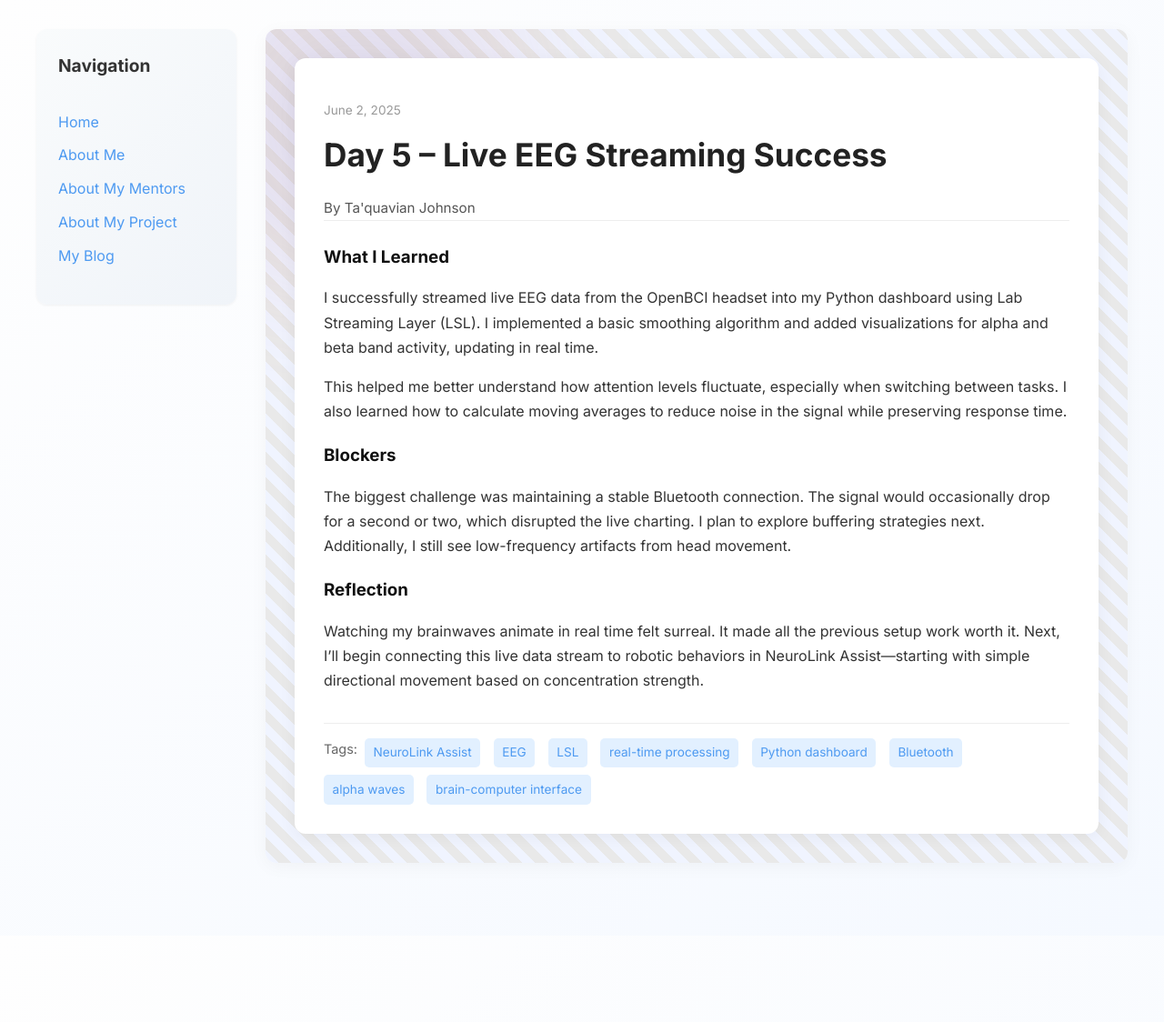
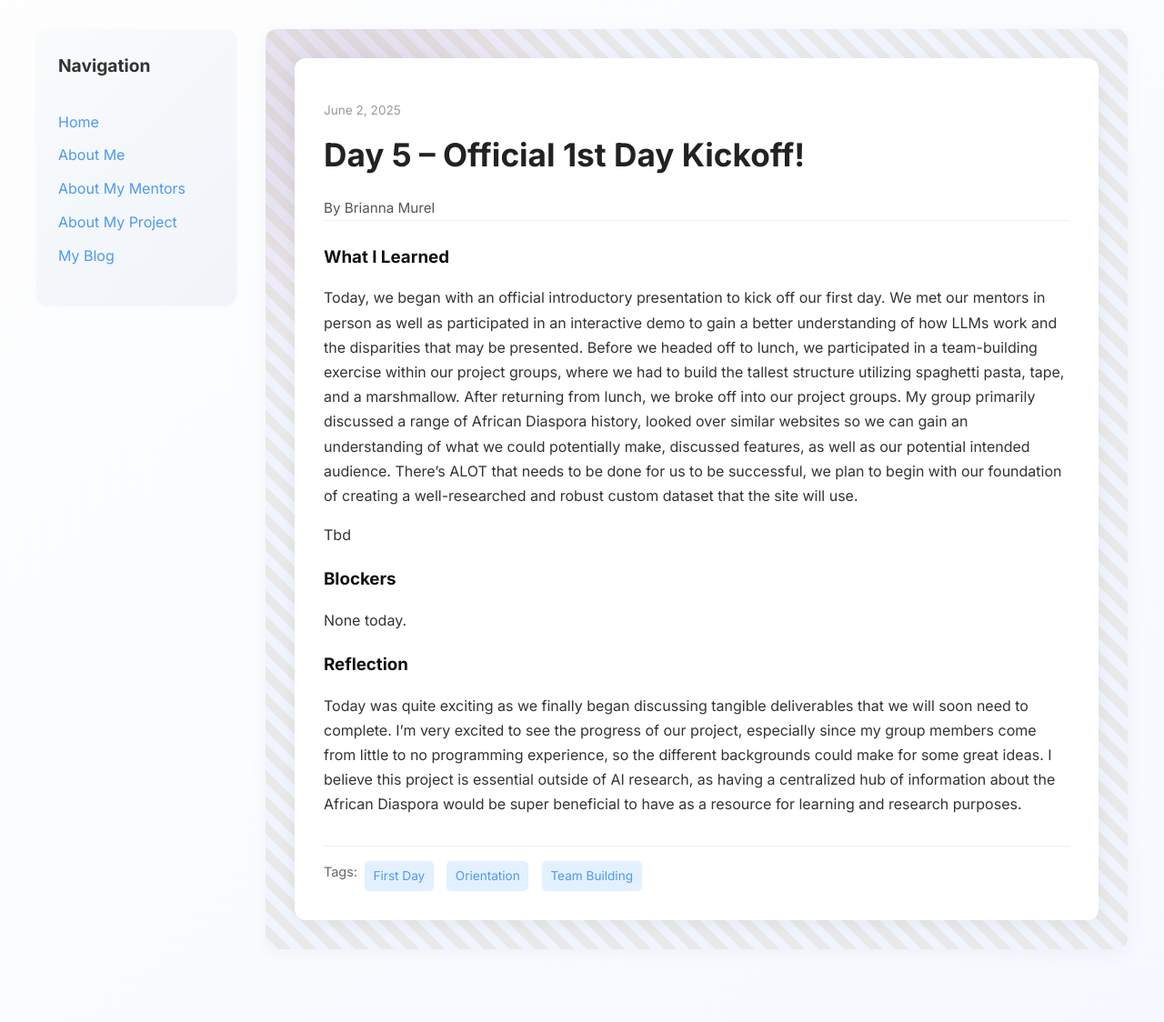
Before and after one commit to brmu22/brmu22.github.io, a Jekyll site: the page built from _posts/2025-06-02-day-5.md, in a window 1280 px wide. Shown: the whole page at 91% size. Built offline with Jekyll 4.4.1, drawn with Linux system fonts in a browser that asks for light colours; before the commit the page ends 1029 px from its top, so only the background shows below that.

Commit message:
Update 2025-06-02-day-5.md

```diff
--- a/_posts/2025-06-02-day-5.md
+++ b/_posts/2025-06-02-day-5.md
@@ -1,19 +1,19 @@
 ---
 layout: post
-title: "Day 5 – Live EEG Streaming Success"
+title: "Day 5 – Official 1st Day Kickoff!"
 date: 2025-06-02
-author: Ta'quavian Johnson
+author: Brianna Murel
 permalink: /day5.html
-tags: ["NeuroLink Assist", "EEG", "LSL", "real-time processing", "Python dashboard", "Bluetooth", "alpha waves", "brain-computer interface"]
+tags: ["First Day", "Orientation", "Team Building"]
 
 what_i_learned: |
-  I successfully streamed live EEG data from the OpenBCI headset into my Python dashboard using Lab Streaming Layer (LSL). I implemented a basic smoothing algorithm and added visualizations for alpha and beta band activity, updating in real time.
+  Today, we began with an official introductory presentation to kick off our first day. We met our mentors in person as well as participated in an interactive demo to gain a better understanding of how LLMs work and the disparities that may be presented. Before we headed off to lunch, we participated in a team-building exercise within our project groups, where we had to build the tallest structure utilizing spaghetti pasta, tape, and a marshmallow. After returning from lunch, we broke off into our project groups. My group primarily discussed a range of African Diaspora history, looked over similar websites so we can gain an understanding of what we could potentially make, discussed features, as well as our potential intended audience. There's ALOT that needs to be done for us to be successful, we plan to begin with our foundation of creating a well-researched and robust custom dataset that the site will use.
 
-  This helped me better understand how attention levels fluctuate, especially when switching between tasks. I also learned how to calculate moving averages to reduce noise in the signal while preserving response time.
+  Tbd
 
 blockers: |
-  The biggest challenge was maintaining a stable Bluetooth connection. The signal would occasionally drop for a second or two, which disrupted the live charting. I plan to explore buffering strategies next. Additionally, I still see low-frequency artifacts from head movement.
+  None today.
 
 reflection: |
-  Watching my brainwaves animate in real time felt surreal. It made all the previous setup work worth it. Next, I’ll begin connecting this live data stream to robotic behaviors in NeuroLink Assist—starting with simple directional movement based on concentration strength.
+  Today was quite exciting as we finally began discussing tangible deliverables that we will soon need to complete. I'm very excited to see the progress of our project, especially since my group members come from little to no programming experience, so the different backgrounds could make for some great ideas. I believe this project is essential outside of AI research, as having a centralized hub of information about the African Diaspora would be super beneficial to have as a resource for learning and research purposes.
 ---
```
